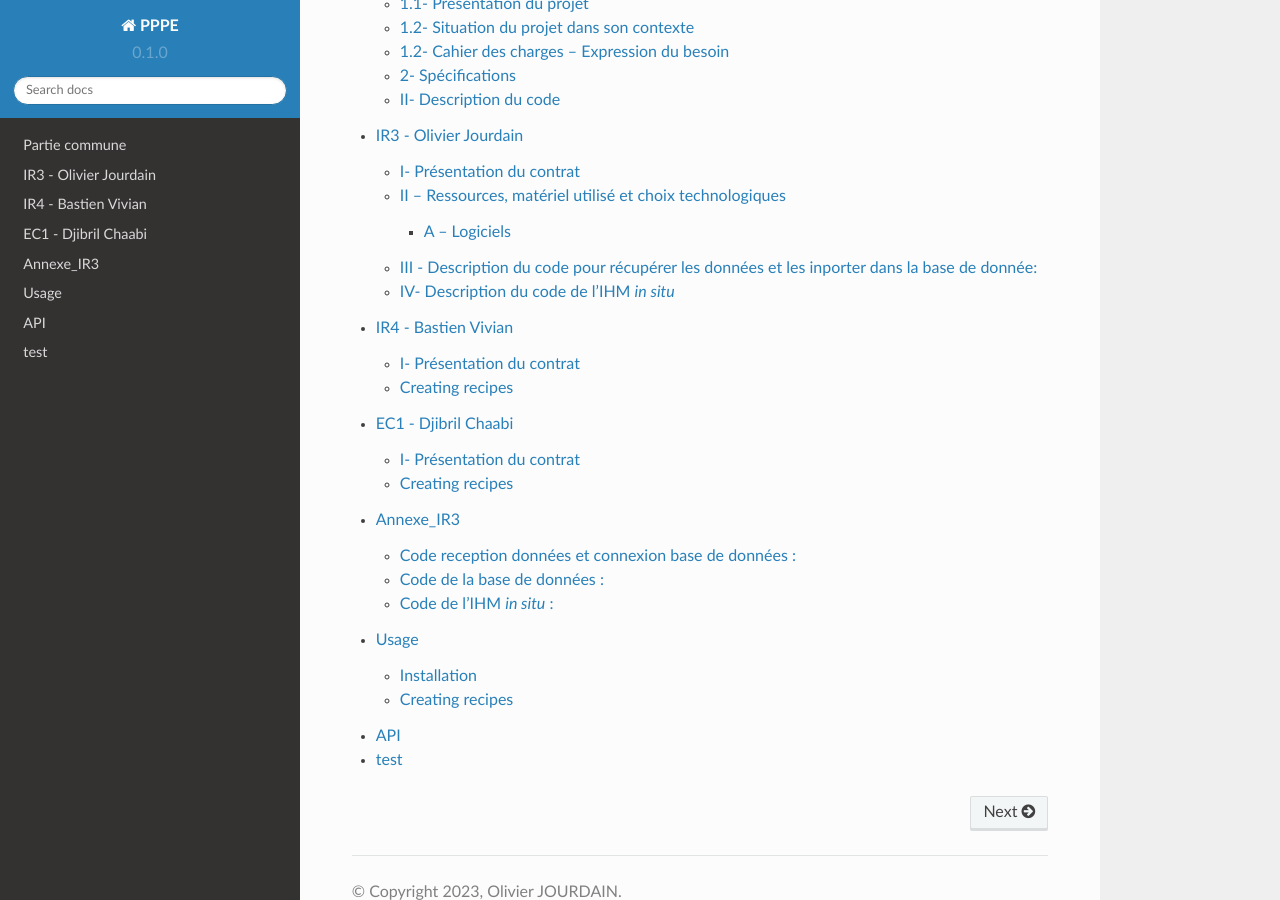
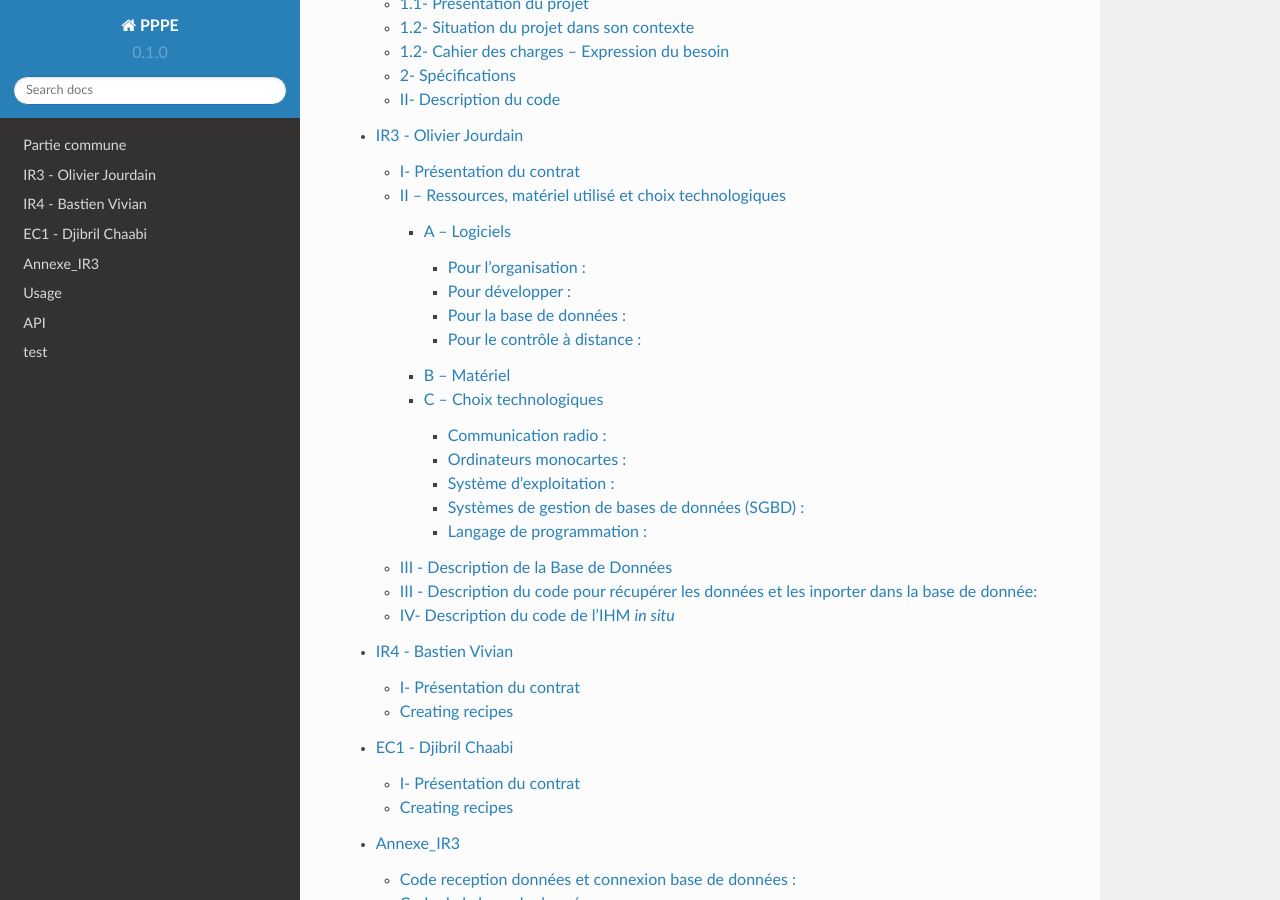
Before and after one commit to Oliopti/Documentation-PPPE, a Sphinx documentation site: the page built from docs/source/index.rst, in a window 1280 px wide and 900 px high, scrolled down 662 px. Built offline with Sphinx 7.4.7 and the Read the Docs theme 2.0.0, drawn with Linux system fonts in a browser that asks for light colours; pages that are not in the unit, such as notebooks, are missing from menus; some of the changed lines change nothing that is shown.

Commit message:
Update Olivier_JOURDAIN.rst

```diff
--- a/docs/source/Olivier_JOURDAIN.rst
+++ b/docs/source/Olivier_JOURDAIN.rst
@@ -36,47 +36,36 @@
 ^^^^^^^^^^^^^
 
 Pour l’organisation :
+++++++++++++++++++++
 
-- Notion :
-Notion est une plateforme tout-en-un de productivité et de collaboration qui offre des fonctionnalités telles que la prise de notes, création d’un diagramme de Gantt, la gestion de tâches, la création de bases de connaissances et la collaboration en équipe, le tout dans une interface personnalisable. Cela m’a permis d’avoir une vision globale de l'avancée du projet.
-
-- Draw.io :
-Draw.io est un logiciel polyvalent de conception de diagrammes, idéal pour créer des diagrammes UML et SysML pour représenter les différentes facettes d'un projet, tels que les classes, les exigences, etc.
+- Notion : Notion est une plateforme tout-en-un de productivité et de collaboration qui offre des fonctionnalités telles que la prise de notes, création d’un diagramme de Gantt, la gestion de tâches, la création de bases de connaissances et la collaboration en équipe, le tout dans une interface personnalisable. Cela m’a permis d’avoir une vision globale de l'avancée du projet.
+- Draw.io : Draw.io est un logiciel polyvalent de conception de diagrammes, idéal pour créer des diagrammes UML et SysML pour représenter les différentes facettes d'un projet, tels que les classes, les exigences, etc.
 
 
 Pour développer :
++++++++++++++++++
 
-- PyCharm :
-PyCharm est un environnement de développement intégré (IDE) spécialement conçu pour la programmation en Python, offrant des fonctionnalités avancées telles que la complétion de code, le débogage, la gestion de projets et l'intégration avec des outils de développement populaires.
-
+- PyCharm : PyCharm est un environnement de développement intégré (IDE) spécialement conçu pour la programmation en Python, offrant des fonctionnalités avancées telles que la complétion de code, le débogage, la gestion de projets et l'intégration avec des outils de développement populaires.
 - XCTU est un logiciel développé par Digi International qui permet de configurer, surveiller et mettre à jour les modules XBee.
 
 
 Pour la base de données :
++++++++++++++++++++++++++
 
-- MariaDB :
-MariaDB est un système de gestion de base de données (SGBD) open source et performant, qui constitue une alternative compatible à MySQL et offre des fonctionnalités avancées pour la gestion et le stockage des données.
-
-
-- phpMyAdmin :
-PhpMyAdmin est un outil open-source permettant de gérer et d'administrer facilement des bases de données MySQL à travers une interface web.
-
-
-- Apache2 :
-Apache2 est un serveur web open-source largement
-utilisé, offrant une plateforme stable et sécurisée pour héberger des sites web et servir des pages aux utilisateurs. Apache2 m’a fourni un accès à phpMyAdmin via un navigateur web.
+- MariaDB : MariaDB est un système de gestion de base de données (SGBD) open source et performant, qui constitue une alternative compatible à MySQL et offre des fonctionnalités avancées pour la gestion et le stockage des données.
+- phpMyAdmin : PhpMyAdmin est un outil open-source permettant de gérer et d'administrer facilement des bases de données MySQL à travers une interface web.
+- Apache2 : Apache2 est un serveur web open-source largement utilisé, offrant une plateforme stable et sécurisée pour héberger des sites web et servir des pages aux utilisateurs. Apache2 m’a fourni un accès à phpMyAdmin via un navigateur web.
 
 
 Pour le contrôle à distance :
++++++++++++++++++++++++++++++
 
-- Remmina :
-c’est une application open-source de bureau à distance qui permet aux utilisateurs de se connecter et de contrôler facilement des ordinateurs distants à partir d'une seule interface via le protocole RDP (Remote Desktop Protocol).
-
-- Microsoft Virtual Desktop :
-c’est une solution de virtualisation qui permet aux utilisateurs d'accéder à distance à des ordinateurs virtuels et à des applications Windows à partir de n'importe quel appareil, offrant une expérience de bureau virtuel sécurisée et flexible via le protocole RDP (Remote Desktop Protocol).
+- Remmina : c’est une application open-source de bureau à distance qui permet aux utilisateurs de se connecter et de contrôler facilement des ordinateurs distants à partir d'une seule interface via le protocole RDP (Remote Desktop Protocol).
+- Microsoft Virtual Desktop : c’est une solution de virtualisation qui permet aux utilisateurs d'accéder à distance à des ordinateurs virtuels et à des applications Windows à partir de n'importe quel appareil, offrant une expérience de bureau virtuel sécurisée et flexible via le protocole RDP (Remote Desktop Protocol).
 
 
 B – Matériel
+^^^^^^^^^^^^
 
 Une base de données de test pour effectuer les premiers tests d’interaction avec linux :
 
@@ -109,16 +98,16 @@
 Zone active : 154,08 mm × 85,92 mm
 Écran tactile : Véritable écran tactile capacitif multi-touch avec jusqu'à 10 points d'absolution
 
-- Ordinateur MacBook Pro :
-pour la bureautique, l’organisation, créer différents diagrammes et mettre à jour le diagramme de Gantt.
+- Ordinateur MacBook Pro : pour la bureautique, l’organisation, créer différents diagrammes et mettre à jour le diagramme de Gantt.
 
-- Ordinateur avec Ubuntu 22.04 :
-pour programmer, faire des différents tests, exécuter du code
+- Ordinateur avec Ubuntu 22.04 : pour programmer, faire des différents tests, exécuter du code
 
 
 C – Choix technologiques
+^^^^^^^^^^^^^^^^^^^^^^^^
 
 Communication radio :
++++++++++++++++++++++
 
 Pour la transmission des données j’ai choisi XBee Pro S1 comme module de communication sans fil. Les modules XBee Pro S1 sont faciles à utiliser et offrent une connectivité fiable et sécurisée. Ils ont une faible consommation d'énergie, une grande flexibilité et une capacité à être intégrés dans une large gamme d'applications. Ils prennent en charge diverses interfaces de communication, telles que UART, SPI et I2C.
 
@@ -148,6 +137,7 @@
 
 
 Ordinateurs monocartes :
+++++++++++++++++++++++++
 
 Raspberry Pi :
 - énorme communauté d'utilisateurs et de développeurs qui partagent des projets, des tutoriels et des ressources
@@ -161,6 +151,7 @@
 
 
 Système d’exploitation :
+++++++++++++++++++++++++
 
 - Raspberry Pi OS : Optimisé pour la Raspberry Pi, vaste compatibilité logicielle
 
@@ -171,8 +162,8 @@
 - Arch Linux : beaucoup trop complexe à entretenir (bas niveau => plus de codage)
 
 
-
 Systèmes de gestion de bases de données (SGBD) :
+++++++++++++++++++++++++++++++++++++++++++++++++
 
 MariaDB :
 - Open-source maintenu par une communauté active
@@ -186,6 +177,7 @@
 
 
 Langage de programmation :
+++++++++++++++++++++++++++
 
 Python présente de nombreux avantages, notamment une syntaxe claire et concise, une vaste bibliothèque standard, une compatibilité multiplate-forme, une grande polyvalence dans divers domaines tels que le développement web et l'analyse de données, une communauté. En somme, Python est un langage de programmation puissant, facile à apprendre et largement utilisé.
 
@@ -194,6 +186,168 @@
 - Langage C : C'est un langage de programmation de bas niveau qui offre un contrôle précis sur le matériel informatique. Il est plus rapide que Python, mais nécessite généralement plus de travail et de code pour accomplir les mêmes tâches.
 - Langage Java : Un langage de programmation populaire utilisé pour créer des applications de bureau, des applications mobiles et des systèmes distribués. Java est souvent considéré comme plus verbeux que Python, ce qui signifie qu'il nécessite généralement plus de code pour accomplir les mêmes tâches.
 - Langage C++ : Une extension du langage C qui prend en charge la programmation orientée objet. C++ est également plus rapide que Python, mais il peut être plus complexe et nécessite souvent plus de compétences en programmation.
+
+
+III - Description de la Base de Données
+---------------------------------------
+
+Voici une explication partie par partie du code fourni :
+
+
+1. En-tête : Cette partie indique qu'il s'agit d'une sauvegarde SQL générée par phpMyAdmin. Elle inclut des informations telles que la version de phpMyAdmin utilisée, le lien vers le site web de phpMyAdmin, l'hôte du serveur, la date et l'heure de génération de la sauvegarde, ainsi que les versions du serveur MySQL/MariaDB et de PHP.
+
+.. code-block:: sql
+   :linenos:
+
+    -- phpMyAdmin SQL Dump
+    -- version 5.0.4deb2+deb11u1
+    -- https://www.phpmyadmin.net/
+    --
+    -- Hôte : localhost:3306
+    -- Généré le : jeu. 30 mars 2023 à 14:10
+    -- Version du serveur :  10.5.15-MariaDB-0+deb11u1
+    -- Version de PHP : 7.4.33
+
+
+2. Configuration SQL : Cette partie définit différentes configurations SQL pour la session en cours. Elle configure le mode SQL pour ne pas générer de valeurs automatiques sur zéro, démarre une transaction et définit le fuseau horaire.
+
+.. code-block:: sql
+   :linenos:
+
+    SET SQL_MODE = "NO_AUTO_VALUE_ON_ZERO";
+    START TRANSACTION;
+    SET time_zone = "+00:00";
+
+    /*!40101 SET @OLD_CHARACTER_SET_CLIENT=@@CHARACTER_SET_CLIENT */;
+    /*!40101 SET @OLD_CHARACTER_SET_RESULTS=@@CHARACTER_SET_RESULTS */;
+    /*!40101 SET @OLD_COLLATION_CONNECTION=@@COLLATION_CONNECTION */;
+    /*!40101 SET NAMES utf8mb4 */;
+
+
+
+3. Base de données : Cette partie crée la base de données "pppe" si elle n'existe pas déjà. Elle définit également l'utilisation de cette base de données pour les commandes suivantes.
+
+.. code-block:: sql
+   :linenos:
+
+    CREATE DATABASE IF NOT EXISTS `pppe` DEFAULT CHARACTER SET utf8mb4 COLLATE utf8mb4_general_ci;
+    USE `pppe`;
+
+
+4. Structure de la table `role` : Cette section crée la table "role" avec deux colonnes : "id" de type int(10) et "nom_role" de type varchar(50). La table est définie avec le moteur InnoDB et le jeu de caractères utf8mb4.
+
+.. code-block:: sql
+   :linenos:
+
+    CREATE TABLE `role` (
+    `id` int(10) NOT NULL,
+    `nom_role` varchar(50) NOT NULL
+    ) ENGINE=InnoDB DEFAULT CHARSET=utf8mb4;
+
+
+5. Déchargement des données de la table `role` : Cette partie insère une seule ligne de données dans la table "role" avec les valeurs spécifiées.
+
+.. code-block:: sql
+   :linenos:
+
+    INSERT INTO `role` (`id`, `nom_role`) VALUES
+    (1, 'admin');
+
+-- --------------------------------------------------------
+6. Structure de la table `utilisateur` : Cette section crée la table "utilisateur" avec plusieurs colonnes, dont "id", "role", "prenom", "nom", "e-mail" et "mdp". Les types de données et les contraintes sont spécifiés pour chaque colonne.
+
+.. code-block:: sql
+   :linenos:
+
+    CREATE TABLE `utilisateur` (
+    `id` int(11) NOT NULL,
+    `role` int(10) NOT NULL,
+    `prenom` varchar(50) NOT NULL,
+    `nom` varchar(50) NOT NULL,
+    `e-mail` varchar(50) NOT NULL,
+    `mdp` varchar(50) NOT NULL
+    ) ENGINE=InnoDB DEFAULT CHARSET=utf8mb4;
+
+
+7. Déchargement des données de la table `utilisateur` : Cette partie insère une seule ligne de données dans la table "utilisateur" avec les valeurs spécifiées.
+
+.. code-block:: sql
+   :linenos:
+
+    INSERT INTO `utilisateur` (`id`, `role`, `prenom`, `nom`, `e-mail`, `mdp`) VALUES
+    (1, 1, 'user', 'user', 'user@user.fr', '*6BB4837EB74329105EE4568DDA7DC67ED2CA2AD9');
+
+
+
+8. Index pour les tables déchargées : Cette partie définit les clés primaires et les index pour les tables "role" et "utilisateur".
+
+.. code-block:: sql
+   :linenos:
+
+    --
+    -- Index pour la table `role`
+    --
+    ALTER TABLE `role`
+    ADD PRIMARY KEY (`id`);
+
+    --
+    -- Index pour la table `utilisateur`
+    --
+    ALTER TABLE `utilisateur`
+    ADD PRIMARY KEY (`id`),
+    ADD KEY `utilisateur_ibfk_1` (`role`);
+
+
+9. AUTO_INCREMENT pour les tables déchargées : Cette partie configure les valeurs AUTO_INCREMENT pour les colonnes d'ID des tables "role" et "utilisateur".
+
+.. code-block:: sql
+   :linenos:
+
+    --
+    -- AUTO_INCREMENT pour la table `role`
+    --
+    ALTER TABLE `role`
+    MODIFY `id` int(10) NOT NULL AUTO_INCREMENT, AUTO_INCREMENT=2;
+
+    --
+    -- AUTO_INCREMENT pour la table `utilisateur`
+    --
+    ALTER TABLE `utilisateur`
+    MODIFY `id` int(11) NOT NULL AUTO_INCREMENT, AUTO_INCREMENT=2;
+
+
+10. Contraintes pour les tables déchargées : Cette partie ajoute une contrainte de clé étrangère pour la colonne "role" de la table "utilisateur" faisant référence à la colonne "id" de la table "role".
+
+.. code-block:: sql
+   :linenos:
+
+    --
+    -- Contraintes pour la table `utilisateur`
+    --
+    ALTER TABLE `utilisateur`
+    ADD CONSTRAINT `utilisateur_ibfk_1` FOREIGN KEY (`role`) REFERENCES `utilisateur` (`id`);
+    COMMIT;
+
+
+11. COMMIT : Cette commande valide la transaction en cours.
+
+
+.. code-block:: sql
+   :linenos:
+
+    /*!40101 SET CHARACTER_SET_CLIENT=@OLD_CHARACTER_SET_CLIENT */;
+    /*!40101 SET CHARACTER_SET_RESULTS=@OLD_CHARACTER_SET_RESULTS */;
+    /*!40101 SET COLLATION_CONNECTION=@OLD_COLLATION_CONNECTION */;
+
+
+
+
+12. Restauration des valeurs précédentes : Les instructions finales restaurent les valeurs des variables de jeu de caractères, de l'ensemble de résultats et de la connexion de collation à leurs valeurs précédentes.
+
+En résumé, le code fourni crée la structure de deux tables ("role" et "utilisateur") dans la base de données "pppe" et insère des données initiales dans ces tables. Des index, des contraintes et des configurations supplémentaires sont également définis pour les tables.
+
+
+
 
 
 
@@ -262,8 +416,8 @@
       stopbits=serial.STOPBITS_ONE,
       bytesize=serial.EIGHTBITS,
       timeout=5
-)
-    if ser.isOpen():
+    )
+        if ser.isOpen():
      ser.close()
     ser.open()
     ser.isOpen()
```
